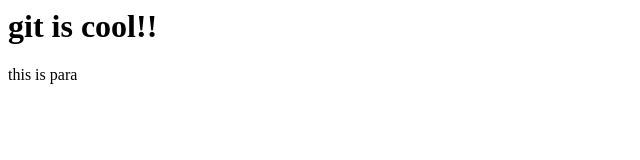
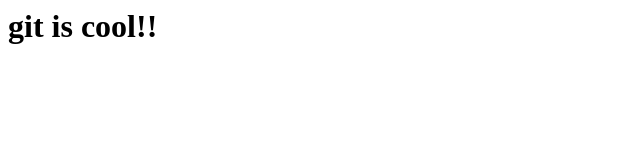
Before and after one commit to bhargavmungara/git-practice, a plain HTML site: page index.html in a window 1280 px wide. Shown: the full height of the page, 0-640 px from the left. Drawn offline with Linux system fonts and the light colour scheme.

Commit message:
Delete p element

```diff
--- a/index.html
+++ b/index.html
@@ -1,2 +1 @@
 <h1>git is cool!!</h1>
-<p>this is para</p>
```
